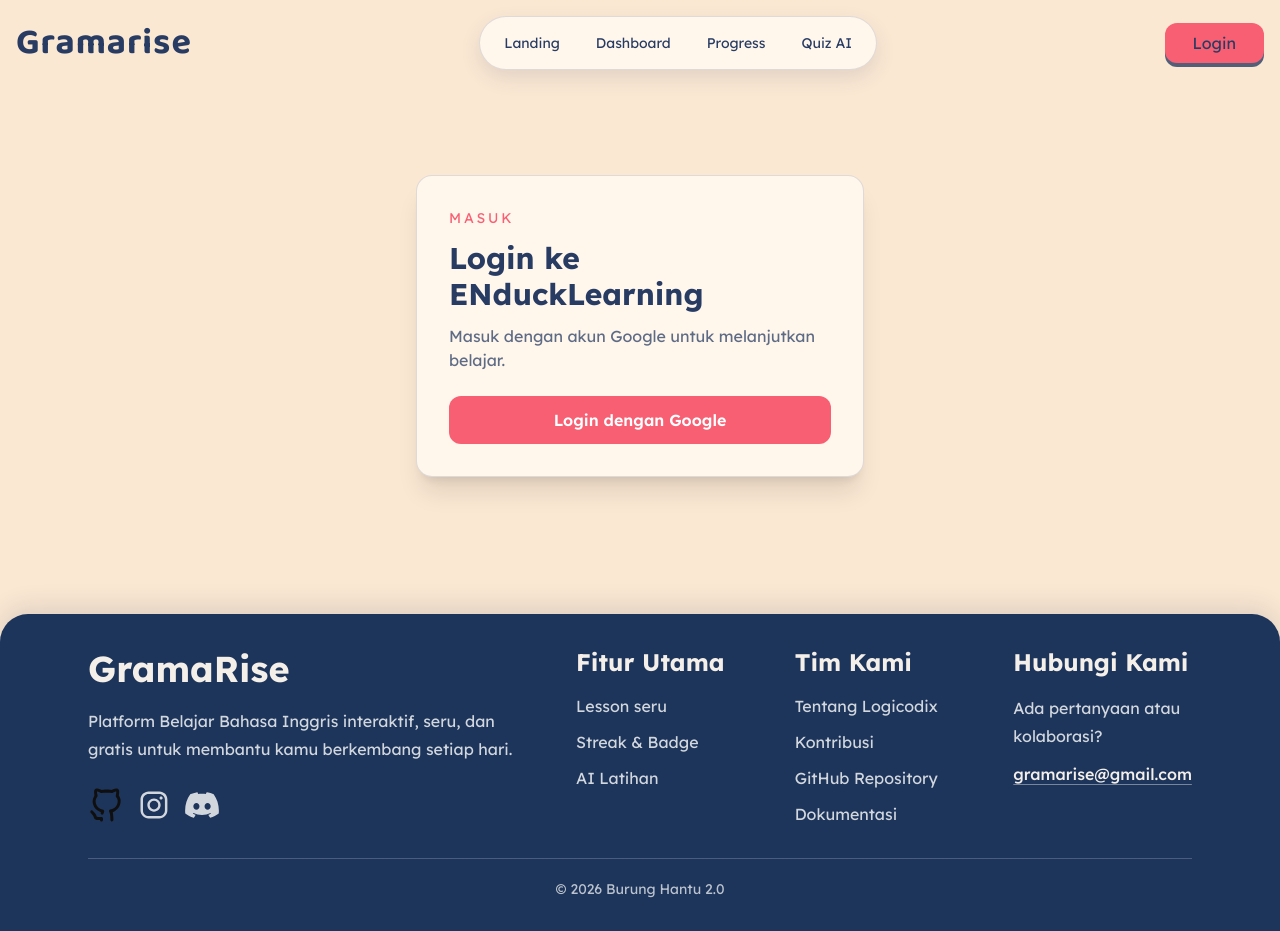
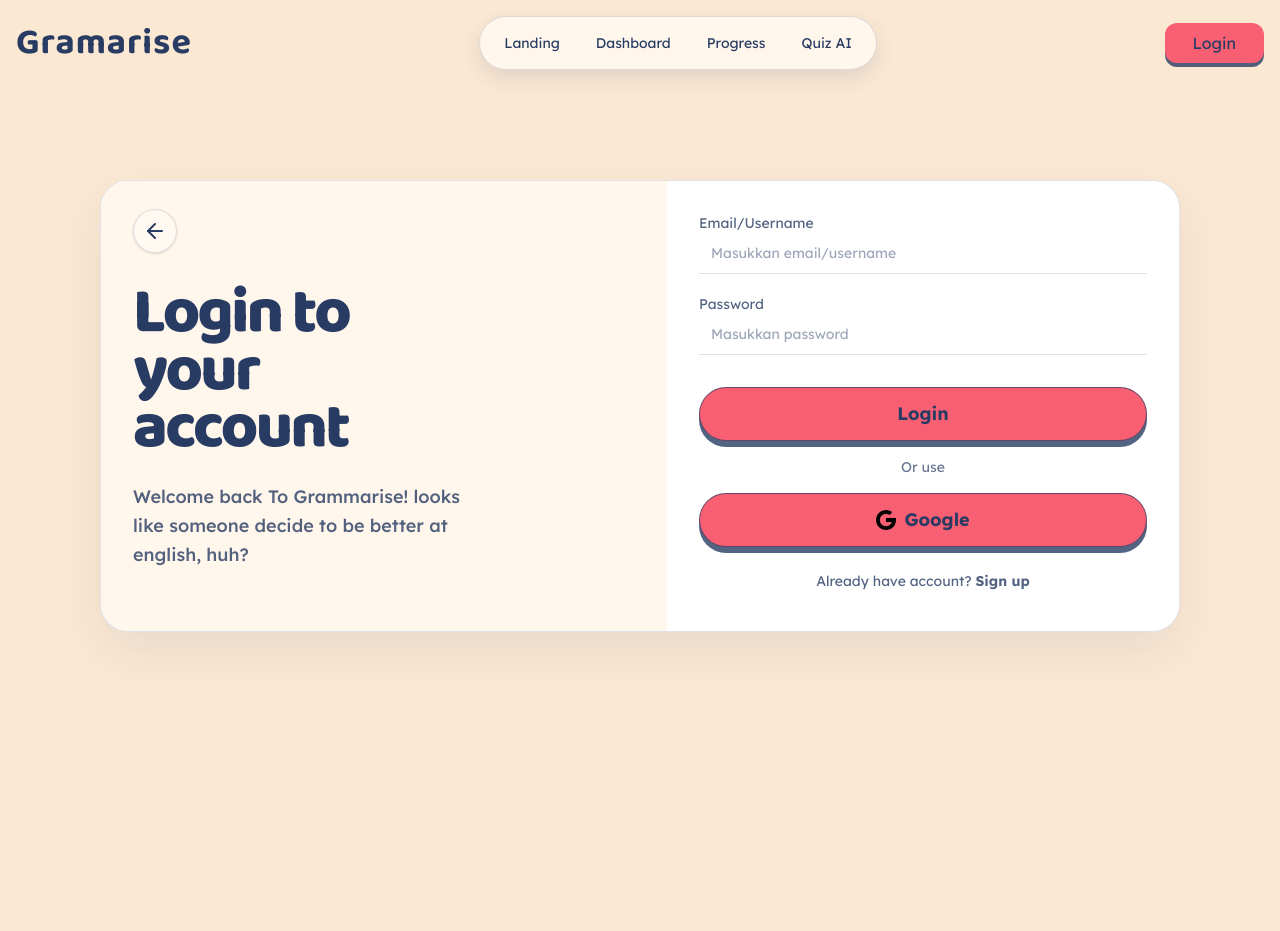
Before and after one commit to jojohyperbackend-hub/ENduckLearning, a React (Vite) app in the folder frontend/: page /login in a window 1280 px wide. After the commit the page ends 800 px from the top, so only its background shows below. Built offline with nearby package versions, Linux system fonts and the light colour scheme.

Commit message:
feat: enhance login page layout and functionality, add variant support for Card and Input components

```diff
--- a/frontend/src/App.tsx
+++ b/frontend/src/App.tsx
@@ -1,4 +1,4 @@
-import { Navigate, Route, Routes, BrowserRouter } from "react-router";
+import { Navigate, Route, Routes, BrowserRouter, useLocation } from "react-router";
 import type { ReactNode } from "react";
 import LandingPage from "./pages/LandingPage";
 import LoginPage from "./pages/LoginPage";
@@ -30,10 +30,11 @@ const ProtectedRoute = ({ children }: GuardProps) => {
   return isAuthenticated() ? <>{children}</> : <Navigate to="/login" replace />;
 };
 
-const App = () => {
+const AppLayout = () => {
+  const location = useLocation();
+  const showFooter = location.pathname === "/";
   return (
-    <BrowserRouter>
-      <div className="min-h-screen bg-[var(--color-bg)] text-[var(--color-text)]">
+    <div className="min-h-screen bg-[var(--color-bg)] text-[var(--color-text)]">
         <div className="sticky top-0 z-50">
           <Navbar />
         </div>
@@ -92,8 +93,17 @@ const App = () => {
           </Routes>
         </main>
 
-        <Footer />
+        {showFooter && <Footer />}
       </div>
+  )
+}
+
+const App = () => {
+
+
+  return (
+    <BrowserRouter>
+      <AppLayout />
     </BrowserRouter>
   );
 };
--- a/frontend/src/components/common/Card.tsx
+++ b/frontend/src/components/common/Card.tsx
@@ -1,15 +1,17 @@
 type CardProps = {
   children: React.ReactNode;
   className?: string;
+  variant?: "default" | "auth";
 };
 
-const Card = ({ children, className = "" }: CardProps) => {
-  const classes = [
+const variantStyles = {
+  default:
     "rounded-2xl border border-[#283c63]/15 bg-[var(--color-bg-card)] shadow-[0_10px_25px_rgba(40,60,99,0.06)]",
-    className,
-  ]
-    .filter(Boolean)
-    .join(" ");
+  auth: "w-full max-w-[1080px] overflow-hidden rounded-[28px] border border-[#283c63]/15 bg-white shadow-[0_20px_45px_rgba(40,60,99,0.08)] md:grid md:grid-cols-[1.05fr_0.95fr]",
+};
+
+const Card = ({ children, className = "", variant = "default" }: CardProps) => {
+  const classes = [variantStyles[variant], className].filter(Boolean).join(" ");
 
   return <div className={classes}>{children}</div>;
 };
--- a/frontend/src/components/common/Input.tsx
+++ b/frontend/src/components/common/Input.tsx
@@ -1,14 +1,15 @@
 type InputProps = React.InputHTMLAttributes<HTMLInputElement> & {
   label?: string;
+  variant?: "default" | "login"
 };
 
-const Input = ({ label, className = "", ...props }: InputProps) => {
-  const classes = [
-    "w-full rounded-xl border border-[#283c63]/15 bg-white px-3 py-2.5 text-sm text-[var(--color-text)] outline-none transition placeholder:text-[var(--color-text)]/45 focus:border-[var(--color-cta)] focus:ring-2 focus:ring-[var(--color-cta)]/15",
-    className,
-  ]
-    .filter(Boolean)
-    .join(" ");
+const variantStyles = {
+    default: "w-full rounded-xl border border-[#283c63]/15 bg-white px-3 py-2.5 text-sm text-[var(--color-text)] outline-none transition placeholder:text-[var(--color-text)]/45 focus:border-[var(--color-cta)] focus:ring-2 focus:ring-[var(--color-cta)]/15",
+    login: "w-full border-b border-[var(--color-text)] px-3 py-2.5 text-sm text-[var(--color-text)] outline-none transition placeholder:text-[var(--color-text)]/45"
+  }
+
+const Input = ({ label, variant = "default", className = "", ...props }: InputProps) => {
+  const classes = [variantStyles[variant], className].filter(Boolean).join(" ");
 
   return (
     <label className="block space-y-2 text-sm text-[var(--color-text)]/80">
--- a/frontend/src/pages/LoginPage.tsx
+++ b/frontend/src/pages/LoginPage.tsx
@@ -1,28 +1,77 @@
+import { ArrowLeft } from "lucide-react";
+import Button from "../components/common/Button";
+import Card from "../components/common/Card";
+import Input from "../components/common/Input";
+import GoogleIcon from "./../assets/google.png";
+
 const LoginPage = () => {
   return (
-    <section className="flex min-h-[60vh] items-center justify-center">
-      <div className="w-full max-w-md rounded-2xl border border-[#283c63]/15 bg-[var(--color-bg-card)] p-8 shadow-xl">
-        <p className="text-sm uppercase tracking-[0.2em] text-[var(--color-cta)]">
-          Masuk
-        </p>
-        <h1 className="mt-3 text-3xl font-bold text-[var(--color-text)]">
-          Login ke ENduckLearning
-        </h1>
-        <p className="mt-3 text-[var(--color-text)]/75">
-          Masuk dengan akun Google untuk melanjutkan belajar.
-        </p>
+    <section className="flex min-h-[80vh] items-center justify-center px-4 py-8">
+      <Card variant="auth" className="w-full max-w-[980px]">
+        <section className="relative overflow-hidden bg-[var(--color-bg-card)] px-5 pb-8 pt-5 md:px-8 md:pb-10 md:pt-7">
+          <button
+            type="button"
+            aria-label="Back"
+            className="mb-8 flex h-11 w-11 items-center justify-center rounded-full border border-[#283c63]/15 bg-white/35 text-2xl text-[var(--color-text)] shadow-sm transition hover:bg-white/60"
+          >
+            <ArrowLeft />
+          </button>
 
-        <button
-          type="button"
-          className="mt-6 w-full rounded-xl bg-[var(--color-cta)] px-4 py-3 font-semibold text-white transition hover:opacity-90"
-          onClick={() => {
-            window.localStorage.setItem("isLoggedIn", "true");
-            window.location.href = "/dashboard";
-          }}
-        >
-          Login dengan Google
-        </button>
-      </div>
+          <div className="relative z-10">
+            <h2 className="max-w-[320px] font-heading text-[clamp(2.4rem,5vw,4.1rem)] leading-[0.9] font-extrabold tracking-[-0.04em] text-[var(--color-text)]">
+              Login to your
+              <br />
+              account
+            </h2>
+
+            <p className="mt-6 max-w-[340px] text-base font-medium leading-relaxed text-[var(--color-text)]/80 md:text-lg">
+              Welcome back To Grammarise! looks like someone decide to be better
+              at english, huh?
+            </p>
+          </div>
+
+          <div className="pointer-events-none absolute -bottom-12 left-0 right-0 z-0 h-40 opacity-80">
+            {/* logo taro sini */}
+          </div>
+        </section>
+
+        <section className="bg-white px-5 pb-8 pt-6 md:px-8 md:pb-10 md:pt-8">
+          <form className="flex flex-col gap-5">
+            <Input
+              variant="login"
+              label="Email/Username"
+              placeholder="Masukkan email/username"
+              className="border-[var(--color-text)]/15 bg-transparent"
+            />
+            <Input
+              variant="login"
+              label="Password"
+              type="password"
+              placeholder="Masukkan password"
+              className="border-[var(--color-text)]/15 bg-transparent"
+            />
+
+            <div className="mt-3 flex flex-col items-center gap-4">
+              <Button className="w-full rounded-full border-[var(--color-text)]/60 bg-[var(--color-cta)] px-6 py-3 text-lg font-bold text-[var(--color-text)] shadow-[0_6px_0_rgba(40,60,99,0.8)] hover:bg-[var(--color-cta)]/90">
+                Login
+              </Button>
+
+              <p className="text-sm text-[var(--color-text)]/70">Or use</p>
+
+              <Button className="w-full rounded-full border-[var(--color-text)]/60 bg-[var(--color-cta)] px-6 py-3 text-lg font-bold text-[var(--color-text)] shadow-[0_6px_0_rgba(40,60,99,0.8)] hover:bg-[var(--color-cta)]/90">
+                <span className="flex items-center gap-2">
+                  <img src={GoogleIcon} alt="Google" className="h-5 w-5" />
+                  Google
+                </span>
+              </Button>
+            </div>
+          </form>
+
+          <p className="mt-6 text-center text-sm text-[var(--color-text)]/80">
+            Already have account? <span className="font-bold">Sign up</span>
+          </p>
+        </section>
+      </Card>
     </section>
   );
 };
```
Also changed, not shown: frontend/src/assets/google.png (added).
